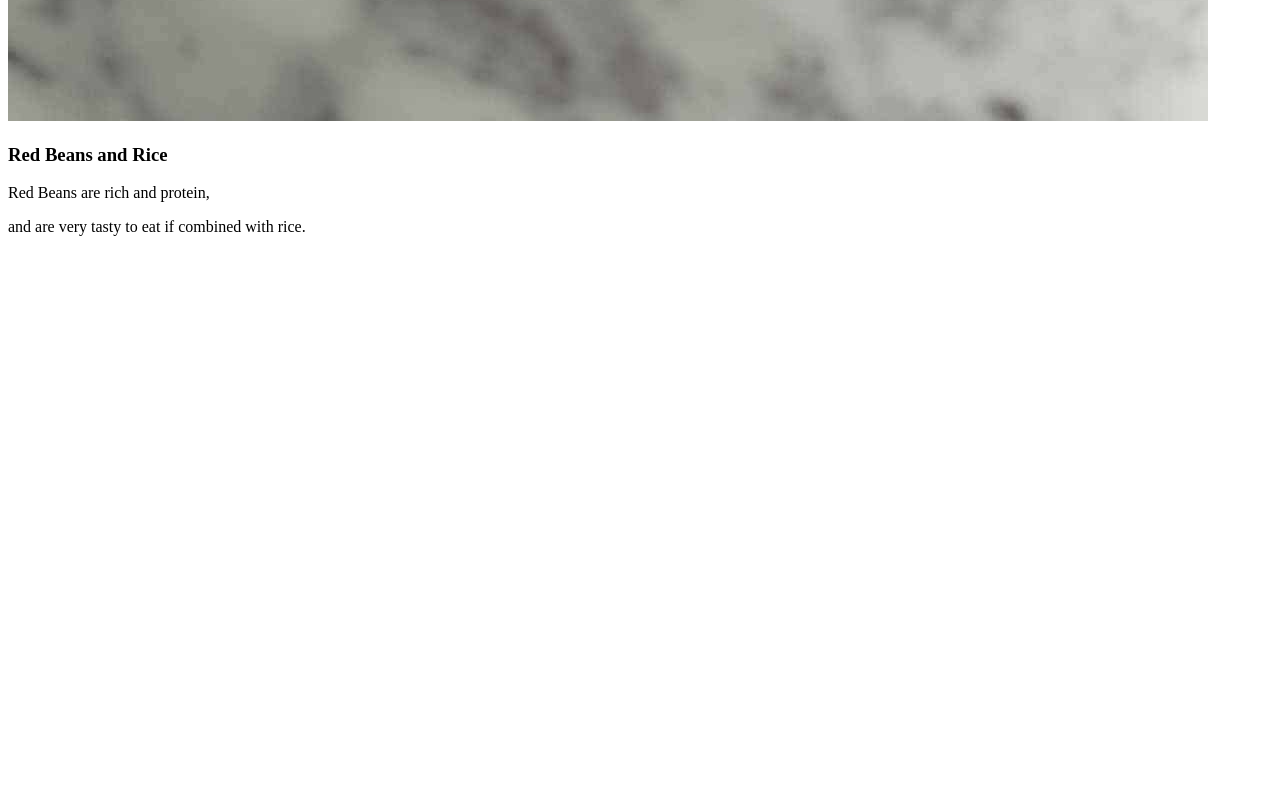
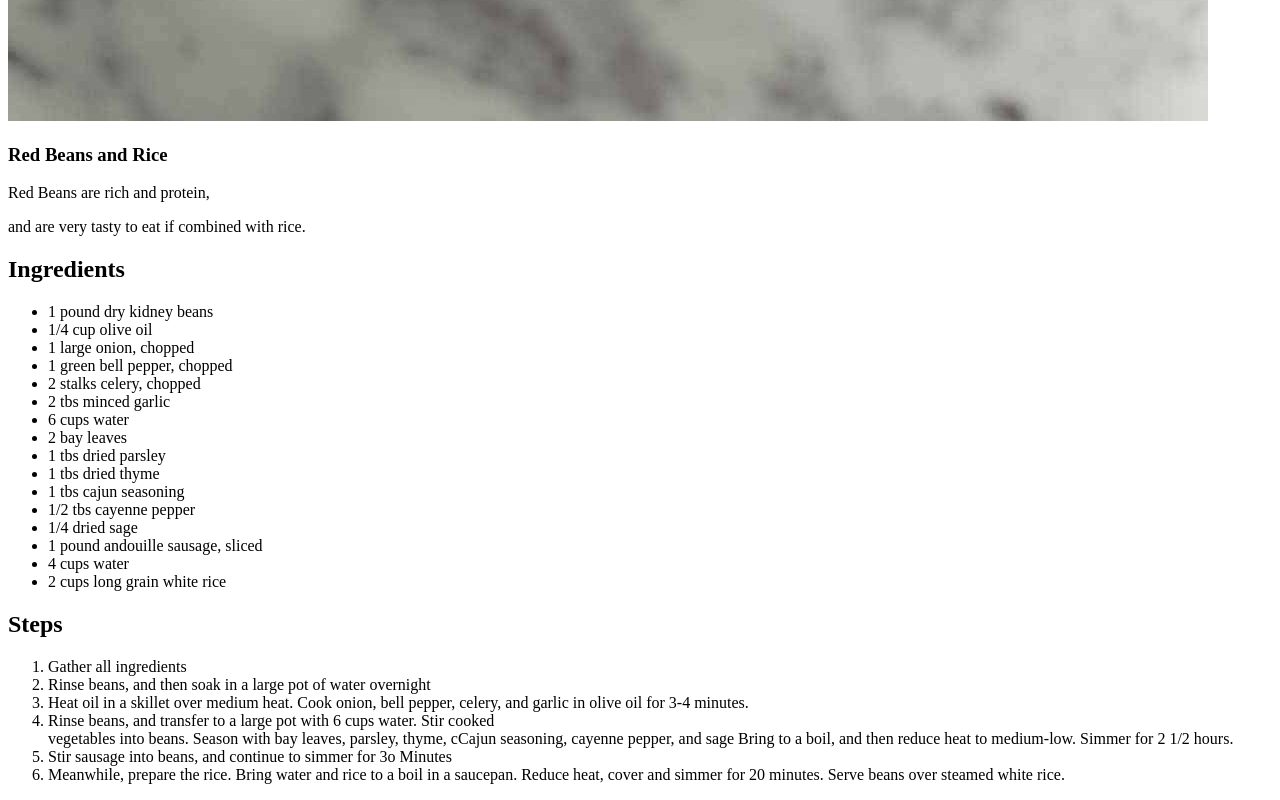
Before and after one commit to kshetritej/odin-receipes, a plain HTML site: page recipes/red-beans-and-rice.html in a window 1280 px wide. Shown: the part 1759-2559 px from the top of the page. Before the commit the page ends 2011 px from the top, so only its background shows below. Drawn offline with Linux system fonts and the light colour scheme.

Commit message:
add ingredients and steps for red-beans-and-rice

```diff
--- a/recipes/red-beans-and-rice.html
+++ b/recipes/red-beans-and-rice.html
@@ -12,5 +12,36 @@
     <h3>Red Beans and Rice</h3>
     <p>Red Beans are rich and protein,</p>
     <p>and are very tasty to eat if combined with rice.</p>
+
+    <h2>Ingredients</h2>
+    <ul>
+        <li>1 pound dry kidney beans</li>
+        <li>1/4 cup olive oil</li>
+        <li>1 large onion, chopped</li>
+        <li>1 green bell pepper, chopped</li>
+        <li>2 stalks celery, chopped</li>
+        <li>2 tbs minced garlic</li>
+        <li>6 cups water</li>
+        <li>2 bay leaves</li>
+        <li>1 tbs dried parsley</li>
+        <li>1 tbs dried thyme</li>
+        <li>1 tbs cajun seasoning</li>
+        <li>1/2 tbs cayenne pepper</li>
+        <li>1/4 dried sage</li>
+        <li>1 pound andouille sausage, sliced</li>
+        <li>4 cups water</li>
+        <li>2 cups long grain white rice</li>
+
+    </ul>
+
+    <h2>Steps</h2>
+    <ol>
+        <li>Gather all ingredients</li>
+        <li>Rinse beans, and then soak in a large pot of water overnight</li>
+        <li>Heat oil in a skillet over medium heat. Cook onion, bell pepper, celery, and garlic in olive oil for 3-4 minutes.</li>
+        <li>Rinse beans, and transfer to a large pot with 6 cups water. Stir cooked <br> vegetables into beans. Season with bay leaves, parsley, thyme, cCajun seasoning, cayenne pepper, and sage Bring to a boil, and then reduce heat to medium-low. Simmer for 2 1/2 hours.</li>
+        <li>Stir sausage into beans, and continue to simmer for 3o Minutes</li>
+        <li>Meanwhile, prepare the rice. Bring water and rice to a boil in a saucepan. Reduce heat, cover and simmer for 20 minutes. Serve beans over steamed white rice.</li>
+    </ol>
 </body>
 </html>
```
